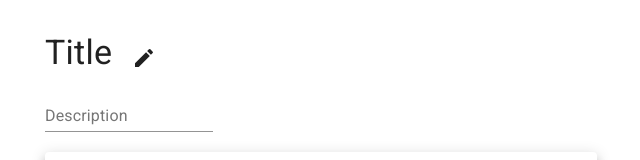
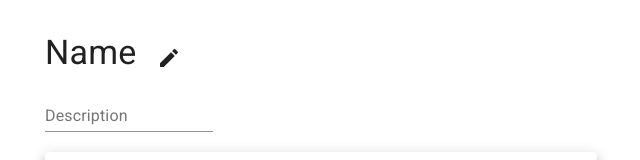
Before and after one commit to SN-DAI18-20/Formol, a Next.js app in the folder app-dashboard/: page /formulaire in a window 1280 px wide. Shown: the top 160 px of the page, without its empty margins (319-959 px from the left). Built offline with nearby package versions, Linux system fonts and the light colour scheme.

Commit message:
Changing name, to correspond to request

```diff
--- a/app-dashboard/pages/components/HeaderForm.jsx
+++ b/app-dashboard/pages/components/HeaderForm.jsx
@@ -20,12 +20,12 @@ const useStyle = makeStyles({
 		display: 'flex',
 		justifyContent: 'space-between'
 	},
-	segmentTitle: {
+	segmentname: {
 		overflowX: 'auto',
 		overflowY: 'hidden',
 		marginBottom: '10px'
 	},
-	titleStyle: {
+	nameStyle: {
 		display: 'flex',
 		flexDirection: 'row'
 	},
@@ -40,9 +40,9 @@ export const HeaderForm = () => {
 
   const { state, dispatch } = React.useContext(FormulaireContext);
 
-  const [ title, setTitle ] = React.useState(state?.title || 'Title');
-  const titleEffect = () => dispatch({type:'updateTitle', payload:title})
-  React.useEffect(titleEffect, [title])
+  const [ name, setName ] = React.useState(state?.name || 'Name');
+  const nameEffect = () => dispatch({type:'updateName', payload:name})
+  React.useEffect(nameEffect, [name])
 
   const [ description, setDescription ] = React.useState(state?.description || '');
   const descriptionEffect = () => dispatch({ type: 'updateDescription', payload:description })
@@ -52,37 +52,37 @@ export const HeaderForm = () => {
 
 	return (
 		<div style={{ height: '100%' }}>
-					<InputTitle
+					<Inputname
 						description={description}
 						setDescription={setDescription}
-						title={title}
-						setTitle={setTitle}
+						name={name}
+						setName={setName}
 					/>
 		</div>
 	);
 };
 
-const InputTitle = ({ title, setTitle, description, setDescription }) => {
-	const { segmentTitle, titleStyle } = useStyle();
+const Inputname = ({ name, setName, description, setDescription }) => {
+	const { segmentname, nameStyle } = useStyle();
 
 	const [ input, setInput ] = React.useState(false);
 
 	return (
 		<div>
-			<div className={titleStyle}>
-				<div className={segmentTitle}>
+			<div className={nameStyle}>
+				<div className={segmentname}>
 					{input ? (
 						<TextField
 							onBlur={({ target }) => {
-								setTitle(target.value);
+								setName(target.value);
 								setInput(false);
 							}}
-							onChange={({ target }) => setTitle(target.value)}
-							defaultValue={title}
+							onChange={({ target }) => setName(target.value)}
+							defaultValue={name}
 							onKeyDown={(key) => key.keyCode === 13 && setInput(false)}
 						/>
 					) : (
-						<Typography variant="h4" children={title} />
+						<Typography variant="h4" children={name} />
 					)}
 				</div>
 				<Button onClick={() => setInput(!input)}>
--- a/app-dashboard/pages/components/creation-formulaire/Contexts.js
+++ b/app-dashboard/pages/components/creation-formulaire/Contexts.js
@@ -10,17 +10,17 @@ export const FormulaireContext = React.createContext()
  *  questions: Array
  * } } state
  * @param { {
- *  type: "updateQuestions" | "updateTitle" | "updateDescription",
+ *  type: "updateQuestions" | "updateName" | "updateDescription",
  *  payload: any
  * } } action
  */
 export const reducer = (state, action) => {
   const { type, payload } = action;
   switch (type) {
-    case 'updateQuestions':
-      return {...state, questions: [...payload] }
-    case 'updateTitle':
-      return {...state, title: payload}
+    case 'setForm':
+      return {...state, form: [...payload] }
+    case 'updateName':
+      return {...state, name: payload}
     case 'updateDescription':
       return {...state, description: payload}
     default:
```
